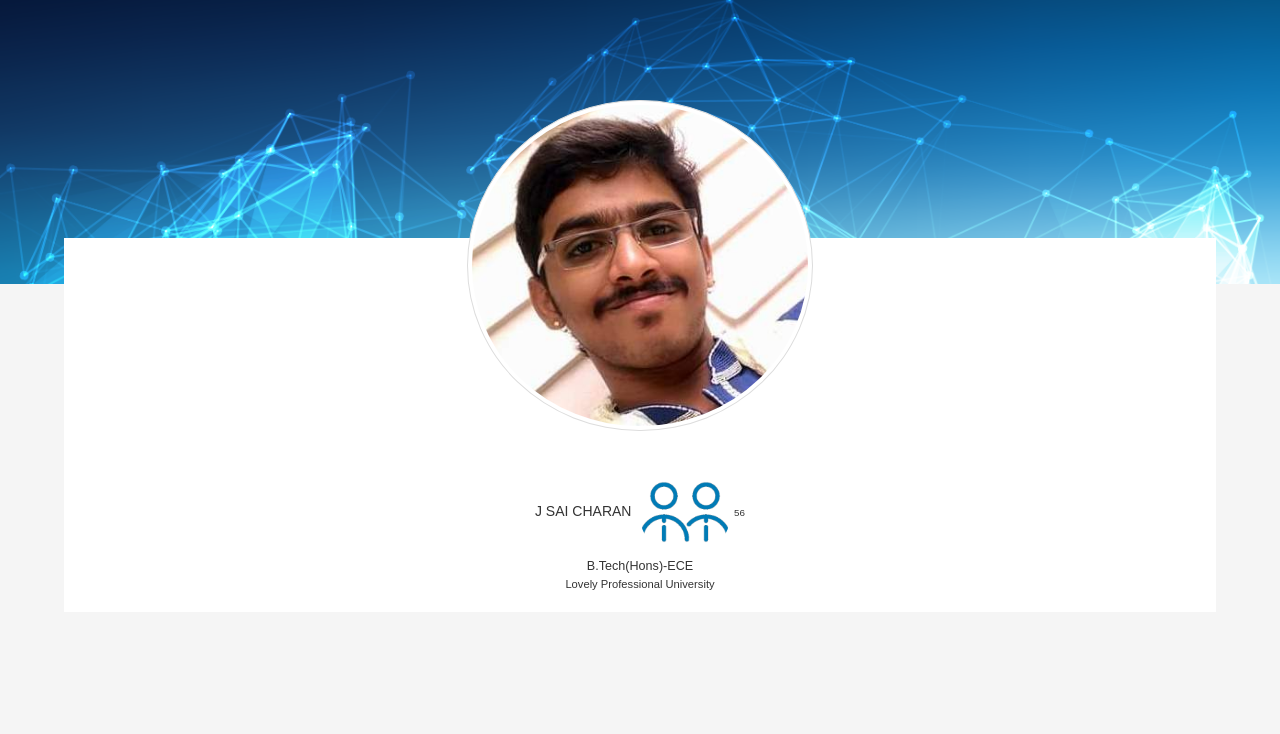
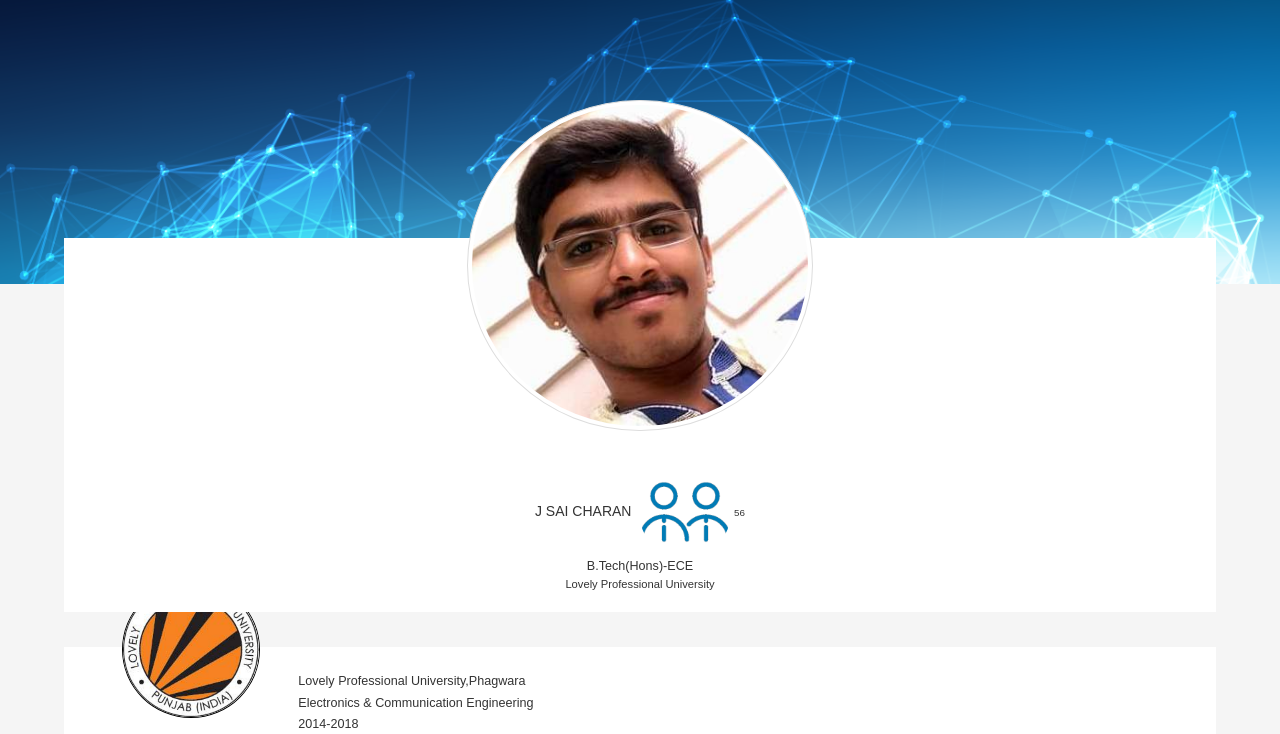
Before and after one commit to SAICHARAN-J/Profile, a plain HTML site: page index.html in a window 1280 px wide. Shown: the part 164-898 px from the top of the page. Before the commit the page ends 800 px from the top, so only its background shows below. Drawn offline with Linux system fonts and the light colour scheme.

Commit message:
FourthDay

```diff
--- a/css/styles.css
+++ b/css/styles.css
@@ -76,3 +76,26 @@ li:hover{
 .connections_number{
 	font-size: 0.7em;
 }
+
+.edu{
+	font-size: 0.9em;
+	margin-top: 1.5%;
+
+}
+#education{
+	margin-top: 3%;
+	background-color: white;
+}
+
+.lpu{
+	display: inline-block;
+	width:12%;
+	border:1px solid black;
+	margin: -13% 0% 0% 5%;
+
+}
+
+.edu_block{
+	display: inline-block;
+	margin: 2% 0% 0% 3%;
+}
--- a/index.html
+++ b/index.html
@@ -25,11 +25,20 @@
 	<div id="main_div">
 		<section id="personal">
 			<img src="images/profile.jpg" alt="Profile_pic" class="img-circle img-rounded img-thumbnail image_profile"/>
-			<article id="name">J SAI CHARAN &nbsp;<img src="images/connections.png" alt="connections" class="img-rounded img-circle connections"><span class="connections_number">&nbsp;56</span></article>
-			<article id="stream">B.Tech(Hons)-ECE</article>
-			<article id="college_name">Lovely Professional University</article>
-			<article>&nbsp;</article>
+			<div id="name">J SAI CHARAN &nbsp;<img src="images/connections.png" alt="connections" class="img-rounded img-circle connections"><span class="connections_number">&nbsp;56</span></div>
+			<div id="stream">B.Tech(Hons)-ECE</div>
+			<div id="college_name">Lovely Professional University</div>
+			<div>&nbsp;</div>
 		</section>
+
+		<section id="education">
+			<img src="images/lpu.jpg" class="img-circle img-rounded  lpu"/>
+			<div class="edu_block">
+				<div class="edu">Lovely Professional University,Phagwara</div>
+				<div class="edu">Electronics & Communication Engineering</div>
+				<div class="edu">2014-2018</div>
+			</div>
+			</section>
 
 	</div>
 
```
Also changed, not shown: images/lpu.jpg (added).
